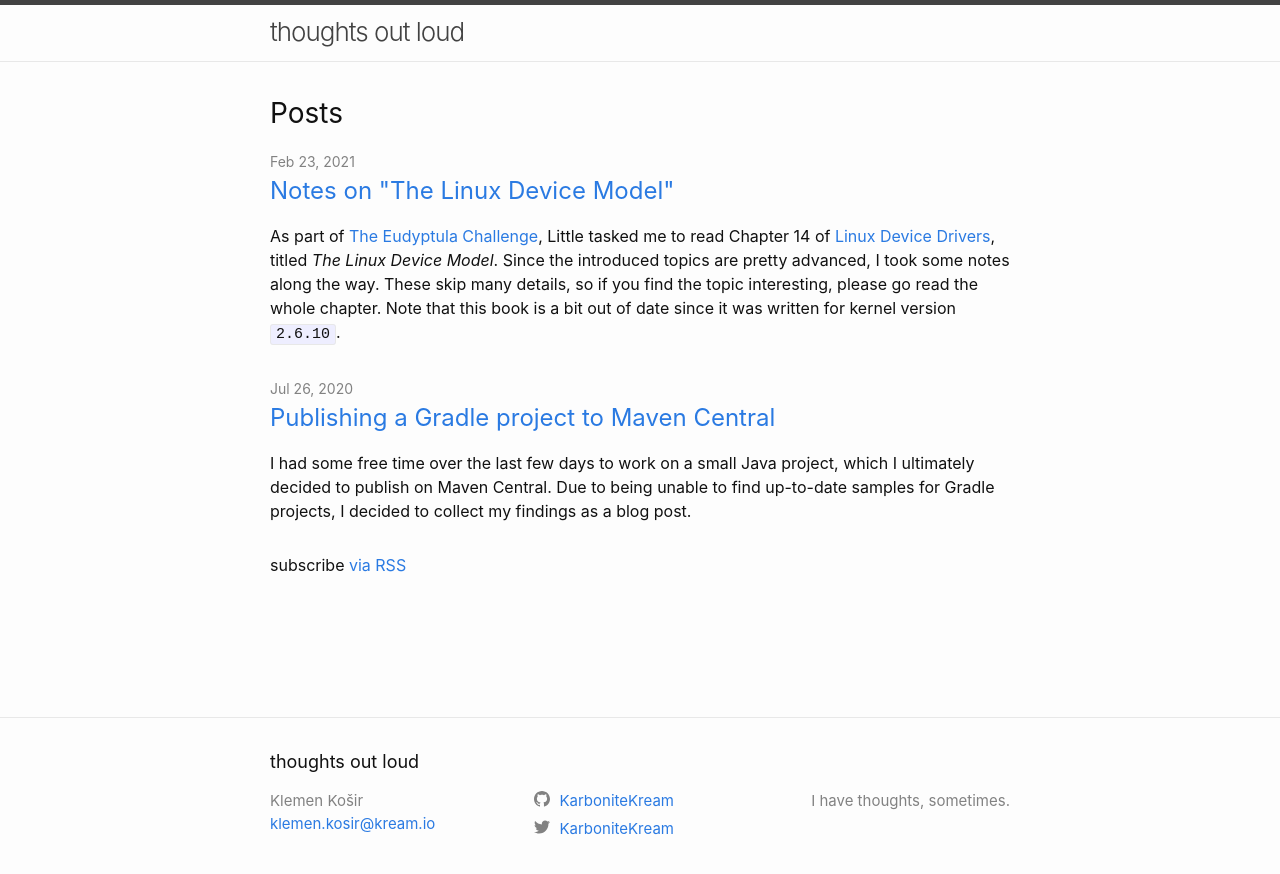
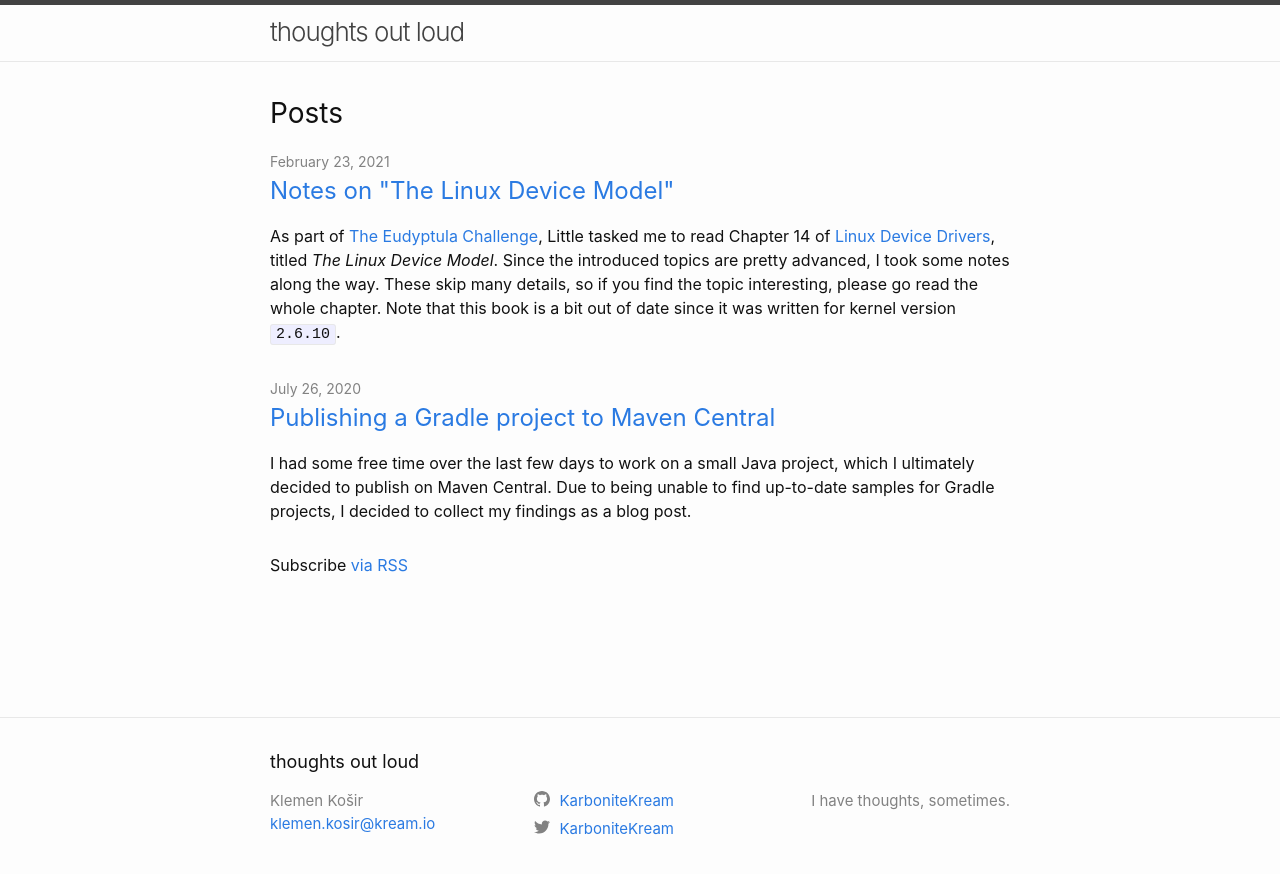
Before and after one commit to KarboniteKream/thoughts, a Jekyll site: the page built from index.md, in a window 1280 px wide. Shown: the top 874 px of the page. Built offline with Jekyll 4.4.1, drawn with Linux system fonts in a browser that asks for light colours.

Commit message:
Cleanup home and post layouts

```diff
--- a/_config.yml
+++ b/_config.yml
@@ -1,6 +1,6 @@
 title: thoughts out loud
 description: I have thoughts, sometimes.
-show_excerpts: true
+date_format: "%B %-d, %Y"
 url: "https://thoughts.kream.io"
 author: Klemen Košir
 email: klemen.kosir@kream.io
--- a/_includes/header.html
+++ b/_includes/header.html
@@ -20,7 +20,7 @@
           {%- for path in page_paths -%}
             {%- assign my_page = site.pages | where: "path", path | first -%}
             {%- if my_page.title -%}
-            <a class="page-link" href="{{ my_page.url | relative_url }}">{{ my_page.title | escape }}</a>
+              <a class="page-link" href="{{ my_page.url | relative_url }}">{{ my_page.title | escape }}</a>
             {%- endif -%}
           {%- endfor -%}
         </div>
--- a/_layouts/home.html
+++ b/_layouts/home.html
@@ -13,22 +13,16 @@
     <h2 class="post-list-heading">{{ page.list_title | default: "Posts" }}</h2>
     <ul class="post-list">
       {%- for post in site.posts -%}
-      <li>
-        {%- assign date_format = site.minima.date_format | default: "%b %-d, %Y" -%}
-        <span class="post-meta">{{ post.date | date: date_format }}</span>
-        <h3>
-          <a class="post-link" href="{{ post.url | relative_url }}">
-            {{ post.title | escape }}
-          </a>
-        </h3>
-        {%- if site.show_excerpts -%}
+        <li>
+          <span class="post-meta">{{ post.date | date: site.date_format }}</span>
+          <h3>
+            <a class="post-link" href="{{ post.url | relative_url }}">{{ post.title | escape }}</a>
+          </h3>
           {{ post.excerpt }}
-        {%- endif -%}
-      </li>
+        </li>
       {%- endfor -%}
     </ul>
 
-    <p class="rss-subscribe">subscribe <a href="{{ "/feed.xml" | relative_url }}">via RSS</a></p>
+    <p class="rss-subscribe">Subscribe <a href="{{ "/feed.xml" | relative_url }}">via RSS</a></p>
   {%- endif -%}
-
 </div>
--- a/_layouts/post.html
+++ b/_layouts/post.html
@@ -1,14 +1,13 @@
 ---
 layout: default
 ---
+
 <article class="post h-entry" itemscope itemtype="http://schema.org/BlogPosting">
-
   <header class="post-header">
     <h1 class="post-title p-name" itemprop="name headline">{{ page.title | escape }}</h1>
     <p class="post-meta">
       <time class="dt-published" datetime="{{ page.date | date_to_xmlschema }}" itemprop="datePublished">
-        {%- assign date_format = site.minima.date_format | default: "%b %-d, %Y" -%}
-        {{ page.date | date: date_format }}
+        {{ page.date | date: site.date_format }}
       </time>
       {%- if page.author -%}
         • <span itemprop="author" itemscope itemtype="http://schema.org/Person"><span class="p-author h-card" itemprop="name">{{ page.author }}</span></span>
```
